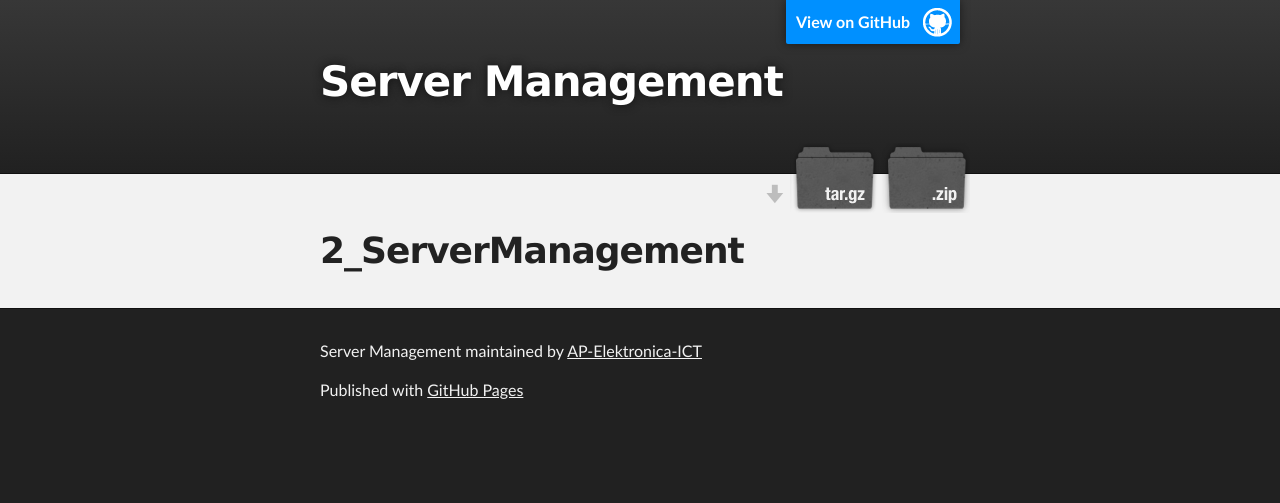
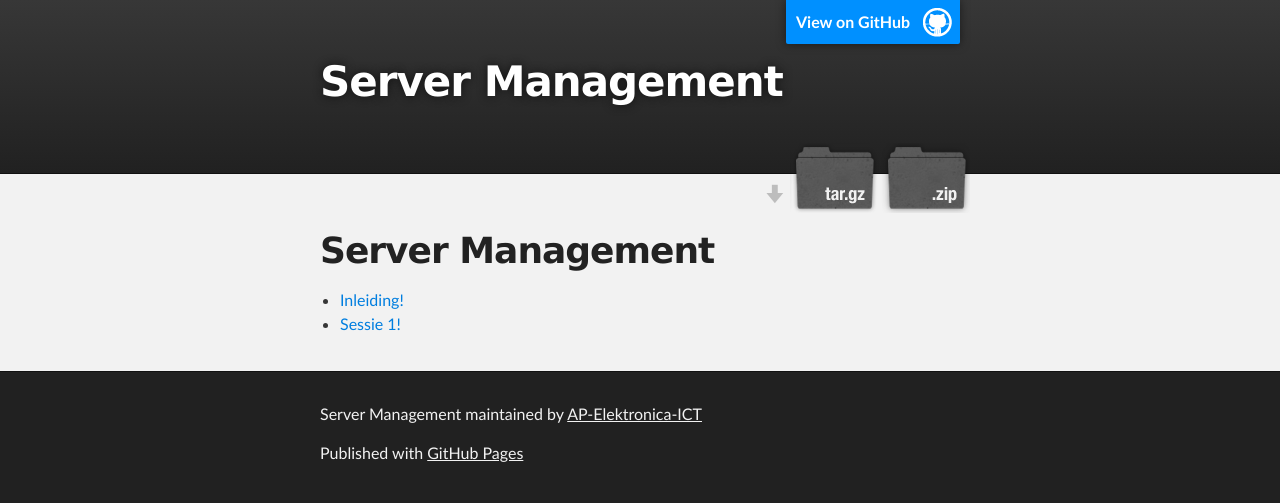
Before and after one commit to AP-IT-GH/ServerManagement.bak, a plain HTML site: page index.html in a window 1280 px wide. Drawn offline with Linux system fonts and the light colour scheme.

```diff
--- a/index.html
+++ b/index.html
@@ -32,7 +32,12 @@
     <div id="main_content_wrap" class="outer">
       <section id="main_content" class="inner">
         <h1>
-<a id="2_servermanagement" class="anchor" href="#2_servermanagement" aria-hidden="true"><span class="octicon octicon-link"></span></a>2_ServerManagement</h1>
+<a id="server-management" class="anchor" href="#server-management" aria-hidden="true"><span class="octicon octicon-link"></span></a>Server Management</h1>
+
+<ul>
+<li><a href="intro.md">Inleiding!</a></li>
+<li><a href="sessie1.md">Sessie 1!</a></li>
+</ul>
       </section>
     </div>
 
--- a/params.json
+++ b/params.json
@@ -1 +1 @@
-{"name":"Server Management","tagline":"","body":"# 2_ServerManagement\r\n\r\n\r\n","google":"","note":"Don't delete this file! It's used internally to help with page regeneration."}
+{"name":"Server Management","tagline":"","body":"# Server Management\r\n\r\n * [Inleiding!](intro.md)\r\n * [Sessie 1!](sessie1.md)","google":"","note":"Don't delete this file! It's used internally to help with page regeneration."}
```
